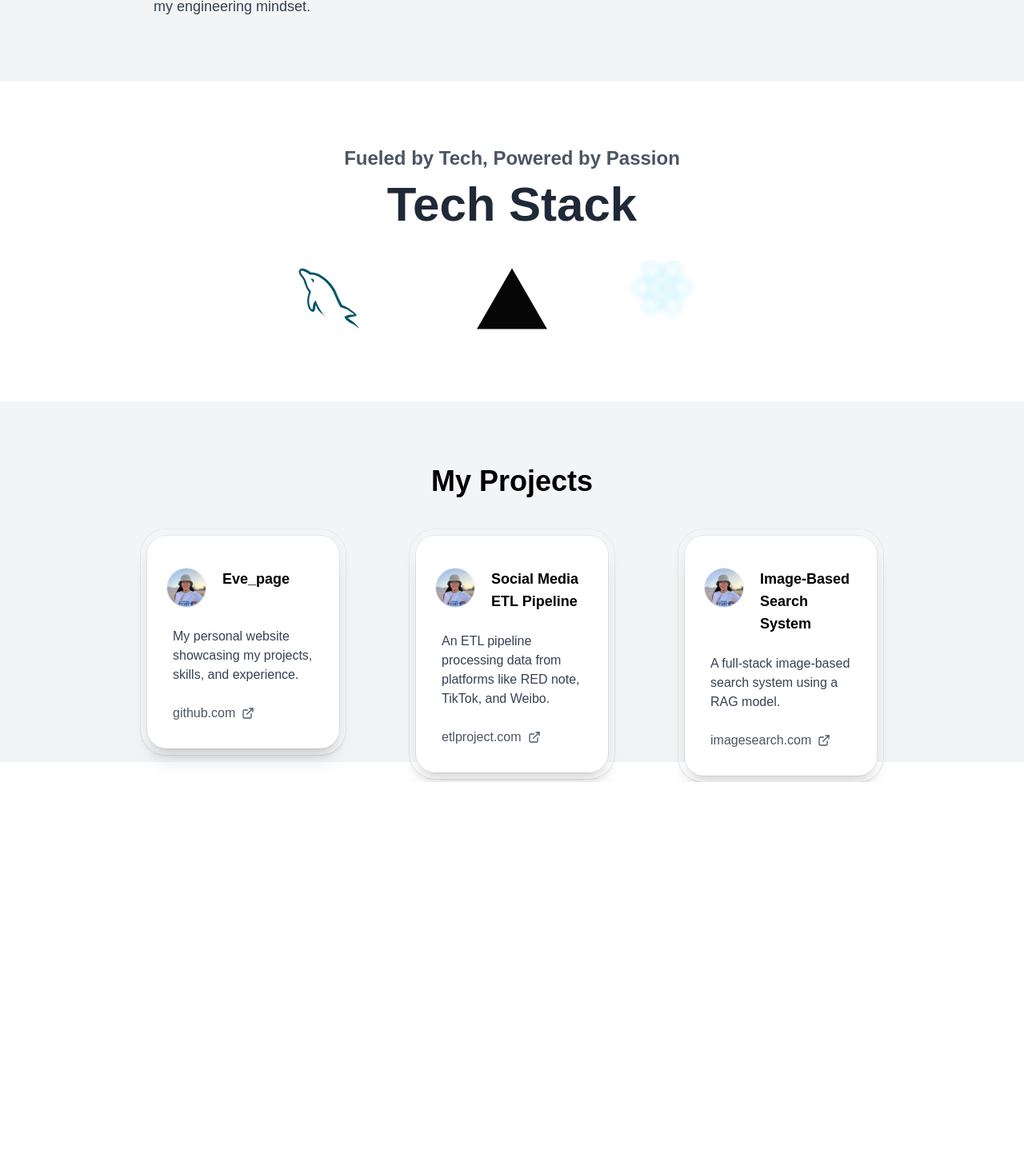
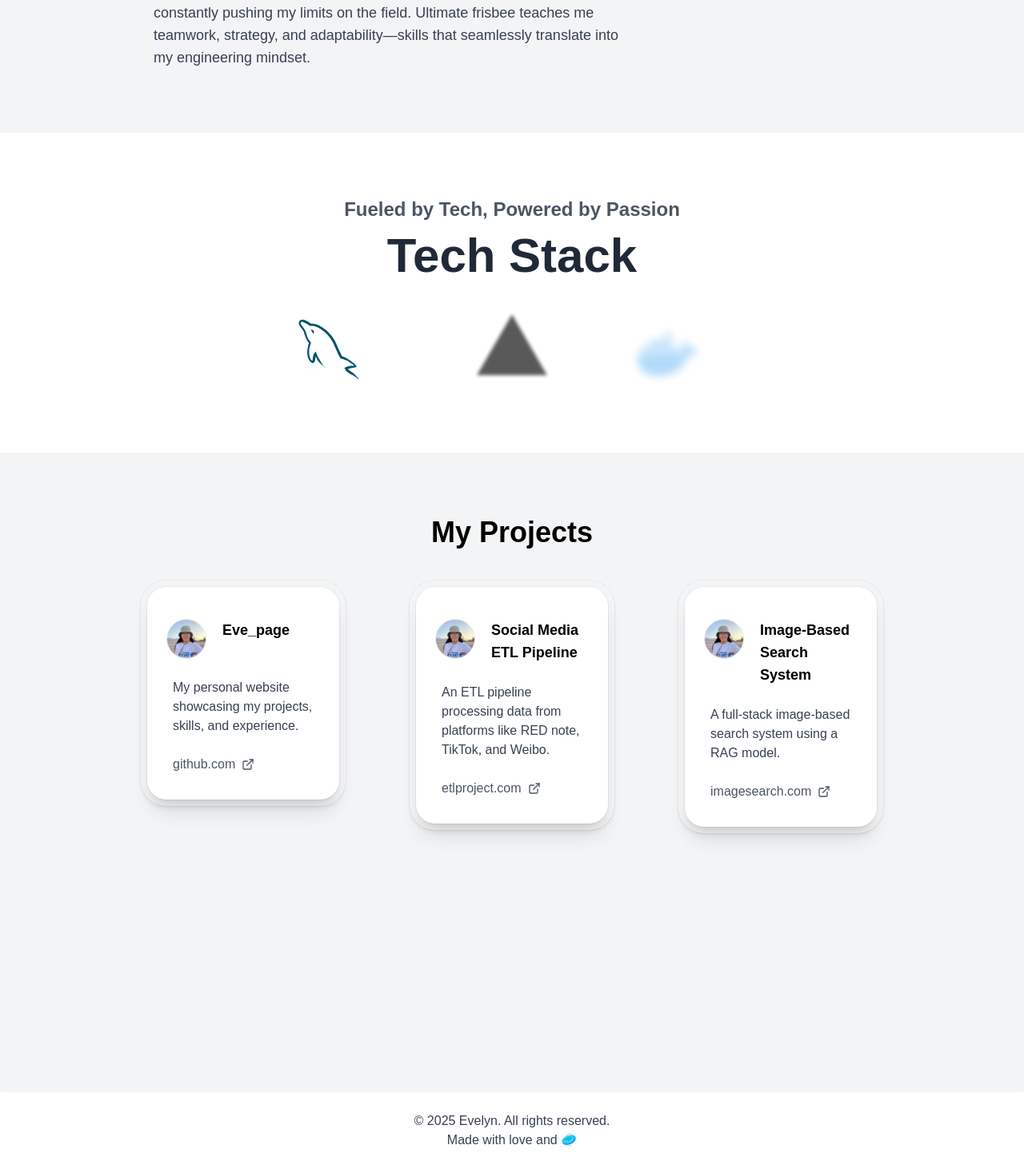
Before and after one commit to EvelynDevelops/eve_page, a Next.js app: page / in a window 1280 px wide. Shown: the part 1202-2664 px from the top of the page at 80% size. Before the commit the page ends 2180 px from the top, so only its background shows below. Built offline with nearby package versions, Linux system fonts and the light colour scheme.

Commit message:
optimaze the layout

```diff
--- a/app/layout.tsx
+++ b/app/layout.tsx
@@ -1,6 +1,5 @@
 import type { Metadata } from "next";
 import "./globals.css";
-
 
 export const metadata: Metadata = {
   title: "Create Next App",
@@ -14,13 +13,10 @@ export default function RootLayout({
 }>) {
   return (
     <html lang="en">
-      <body>
-        {/* top nav bar */}
+      <body className="flex flex-col min-h-screen">
+        {/* Top nav bar */}
         <nav className="fixed top-0 left-0 w-full bg-white dark:bg-gray-900 shadow-md z-50 px-64 py-2 flex justify-between items-center">
-          {/* Logo */}
           <h1 className="text-2xl font-bold">EVE</h1>
-
-          {/* Navigation Links */}
           <div className="flex space-x-8">
             <a href="#" className="font-semibold text-gray-700 hover:text-black">Home</a>
             <a href="#" className="font-semibold text-gray-700 hover:text-black">Blog</a>
@@ -29,8 +25,14 @@ export default function RootLayout({
           </div>
         </nav>
 
-        {/* mian contant */}
-        <main>{children}</main>
+        {/* Main content area */}
+        <main className="flex-grow pt-16">{children}</main>
+
+        {/* Fixed Footer */}
+        <footer className="bottom-0 left-0 w-full bg-white dark:bg-gray-900 shadow-md z-50 px-64 py-4 flex flex-col items-center justify-center text-gray-700 dark:text-gray-400">
+          <p className="mt-2">© 2025 Evelyn. All rights reserved.</p>
+          <p className= "mb-2">Made with love and 🥏</p>
+        </footer>
       </body>
     </html>
   );
--- a/app/page.tsx
+++ b/app/page.tsx
@@ -122,10 +122,7 @@ export default function Home() {
         <TechStackCarousel/>
       </div>
 
-
-
-
-      <div className="bg-gray-100 dark:bg-gray-900 text-black dark:text-white py-20 px-10">
+      <div className="bg-gray-100 dark:bg-gray-900 text-black dark:text-white py-20 pb-48 px-10 min-h-screen">
         <h1 className="text-4xl font-bold text-center mb-10">My Projects</h1>
         <Projects/>
       </div>
--- a/public/icons/apps/ReactjsIcon.tsx
+++ b/public/icons/apps/ReactjsIcon.tsx
@@ -2,7 +2,7 @@ import React from "react";
 
 function ReactjsIcon(props: React.SVGProps<SVGSVGElement>) {
   return (
-    <svg xmlns="http://www.w3.org/2000/svg" fill="none" viewBox="-50 -60 256 222" width="256" height="222"><path fill="#61DAFB" d="M50.307 58.817a8.816 8.816 0 1 0 0-17.632 8.816 8.816 0 0 0 0 17.632"/><path stroke="#61DAFB" stroke-width="5" d="M50.307 68.063c26.126 0 47.306-8.087 47.306-18.062s-21.18-18.063-47.306-18.063C24.18 31.938 3 40.025 3 50.001s21.18 18.062 47.307 18.062Z"/><path stroke="#61DAFB" stroke-width="5" d="M34.664 59.032C47.727 81.658 65.321 95.957 73.96 90.969c8.64-4.988 5.053-27.373-8.01-50C52.885 18.343 35.291 4.044 26.652 9.032s-5.052 27.373 8.011 50Z"/><path stroke="#61DAFB" stroke-width="5" d="M34.664 40.97c-13.063 22.626-16.65 45.011-8.01 50 8.638 4.987 26.232-9.312 39.295-31.938 13.064-22.627 16.65-45.012 8.01-50-8.638-4.988-26.232 9.31-39.295 31.937Z"/></svg>  );
+    <svg xmlns="http://www.w3.org/2000/svg" fill="none" viewBox="-50 -60 256 222" width="256" height="222"><path fill="#61DAFB" d="M50.307 58.817a8.816 8.816 0 1 0 0-17.632 8.816 8.816 0 0 0 0 17.632"/><path stroke="#61DAFB" strokeWidth="5" d="M50.307 68.063c26.126 0 47.306-8.087 47.306-18.062s-21.18-18.063-47.306-18.063C24.18 31.938 3 40.025 3 50.001s21.18 18.062 47.307 18.062Z"/><path stroke="#61DAFB" strokeWidth="5" d="M34.664 59.032C47.727 81.658 65.321 95.957 73.96 90.969c8.64-4.988 5.053-27.373-8.01-50C52.885 18.343 35.291 4.044 26.652 9.032s-5.052 27.373 8.011 50Z"/><path stroke="#61DAFB" strokeWidth="5" d="M34.664 40.97c-13.063 22.626-16.65 45.011-8.01 50 8.638 4.987 26.232-9.312 39.295-31.938 13.064-22.627 16.65-45.012 8.01-50-8.638-4.988-26.232 9.31-39.295 31.937Z"/></svg>  );
 }
 
 export default ReactjsIcon;
```
